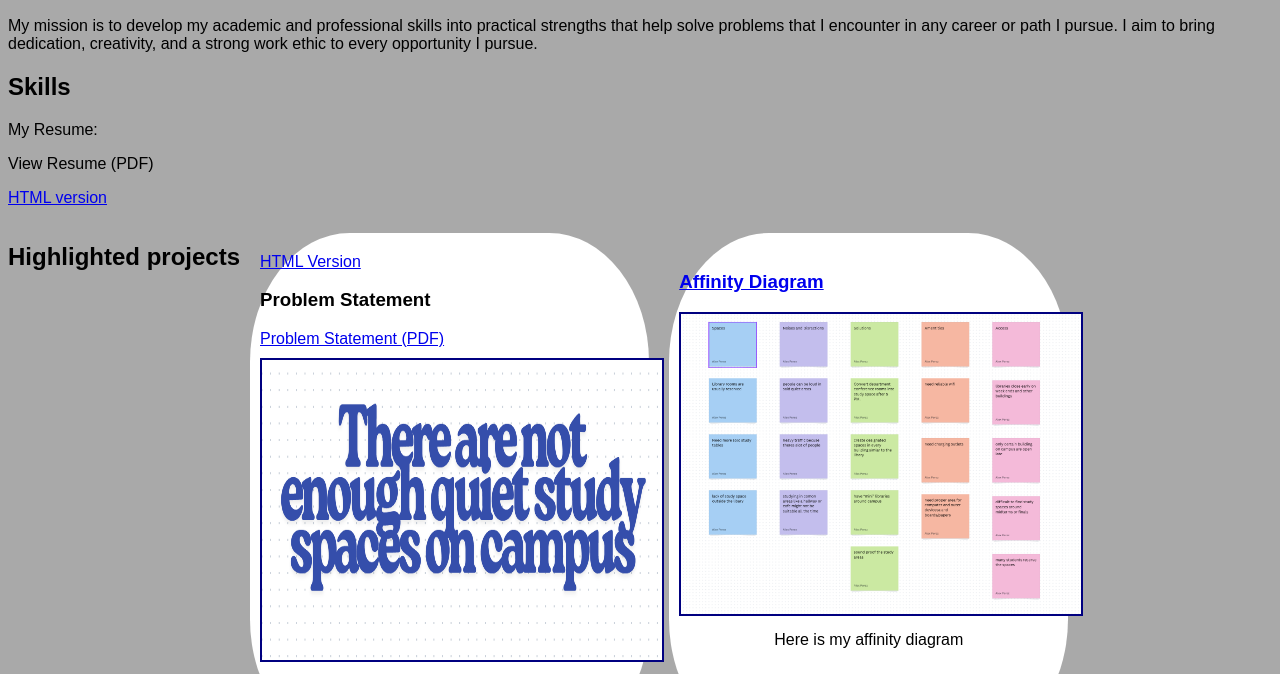
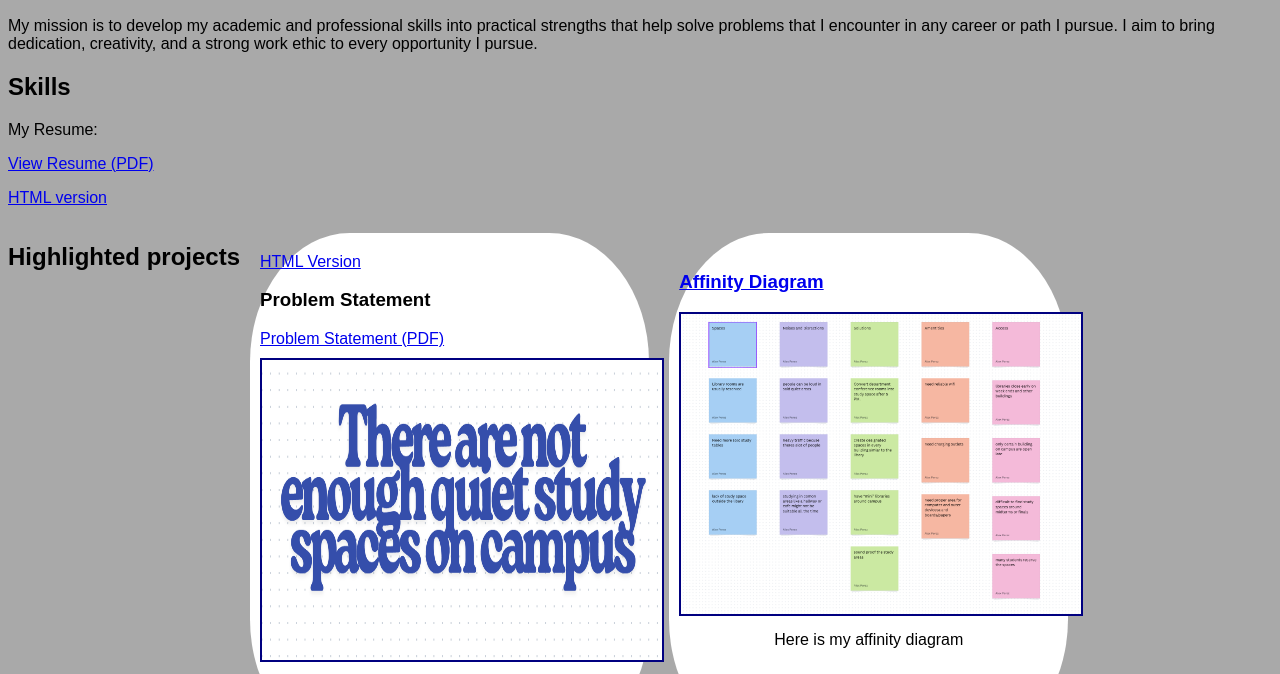
Before and after one commit to CSCE-Alex/CSCE-Alex.github.io, a plain HTML site: page index.html in a window 1280 px wide. Shown: the part 111-785 px from the top of the page. Drawn offline with Linux system fonts and the light colour scheme.

Commit message:
tweek again

```diff
--- a/index.html
+++ b/index.html
@@ -17,8 +17,8 @@
             <h2>Skills</h2>
             <span>
           My Resume: <p>
-    <a href="https://CSCE-Alex.github.io/2025FallAlexResumeCSCE190.pdf" download="MatthewPerezResume.pdf"></a>
-    View Resume (PDF)</a>
+    <a href="https://CSCE-Alex.github.io/2025FallAlexResumeCSCE190.pdf" download="MatthewPerezResume.pdf">View Resume (PDF)</a>
+    </a>
       <p class="download-links">
     <a href="res.html">HTML version</a>
         </span>
```
